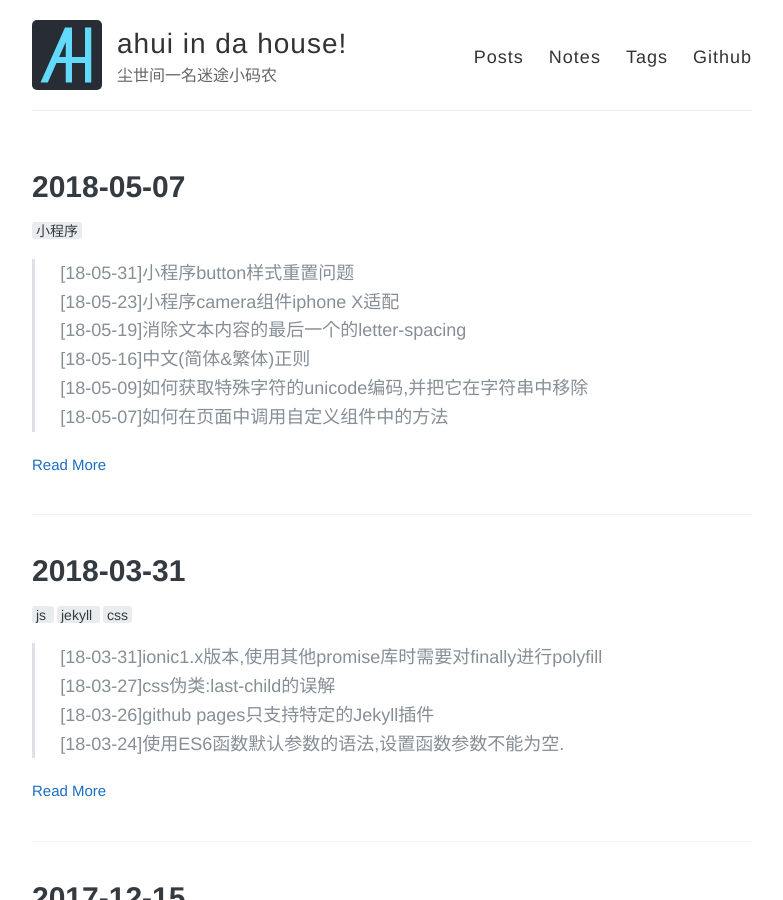
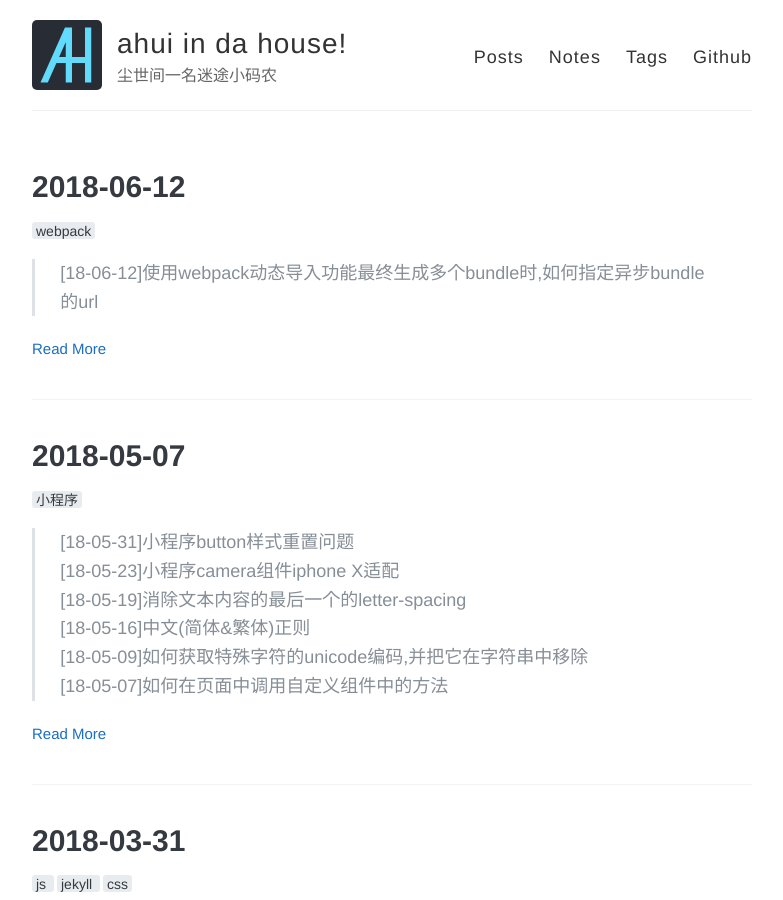
Before and after one commit to funkyLover/blog, a Jekyll site: the page built from notes/index.html, in a window 1280 px wide and 900 px high. Shown: the whole window, without its empty margins (248-1031 px from the left). Built offline with Jekyll 4.4.1, drawn with Linux system fonts in a browser that asks for light colours; the list of posts is cut into pages by our own code.

Commit message:
+ add note;

````diff
--- /dev/null
+++ b/notes/_posts/2018-06-12-notes.md
@@ -0,0 +1,26 @@
+---
+layout: post
+title: "2018-06-12"
+date: 2018-06-12
+tags: [webpack]
+comments: true
+share: true
+---
+
+> [18-06-12]使用webpack动态导入功能最终生成多个bundle时,如何指定异步bundle的url <br>
+
+##### [18-06-12]使用webpack动态导入功能最终生成多个bundle时,如何指定异步加载的路径
+
+设置output.publicPath为目标路径,可以使用url或路径,在production build的时候可以设置为线上的cdn地址的,然后把打包完成的资源直接上传到cdn即可
+
+```js
+const config = {
+  // ...
+  output: {
+    path: './dist',
+    filename: '[name].js',
+    publicPath: 'https://my.cdn.com/assets/' // 最终bundleurl为 https://my.cdn.com/assets/[name].js
+  }
+  // ...
+}
+```
````
Also changed, not shown: notes/_posts/2018-05-07-notes.md (+1 -1 lines).
